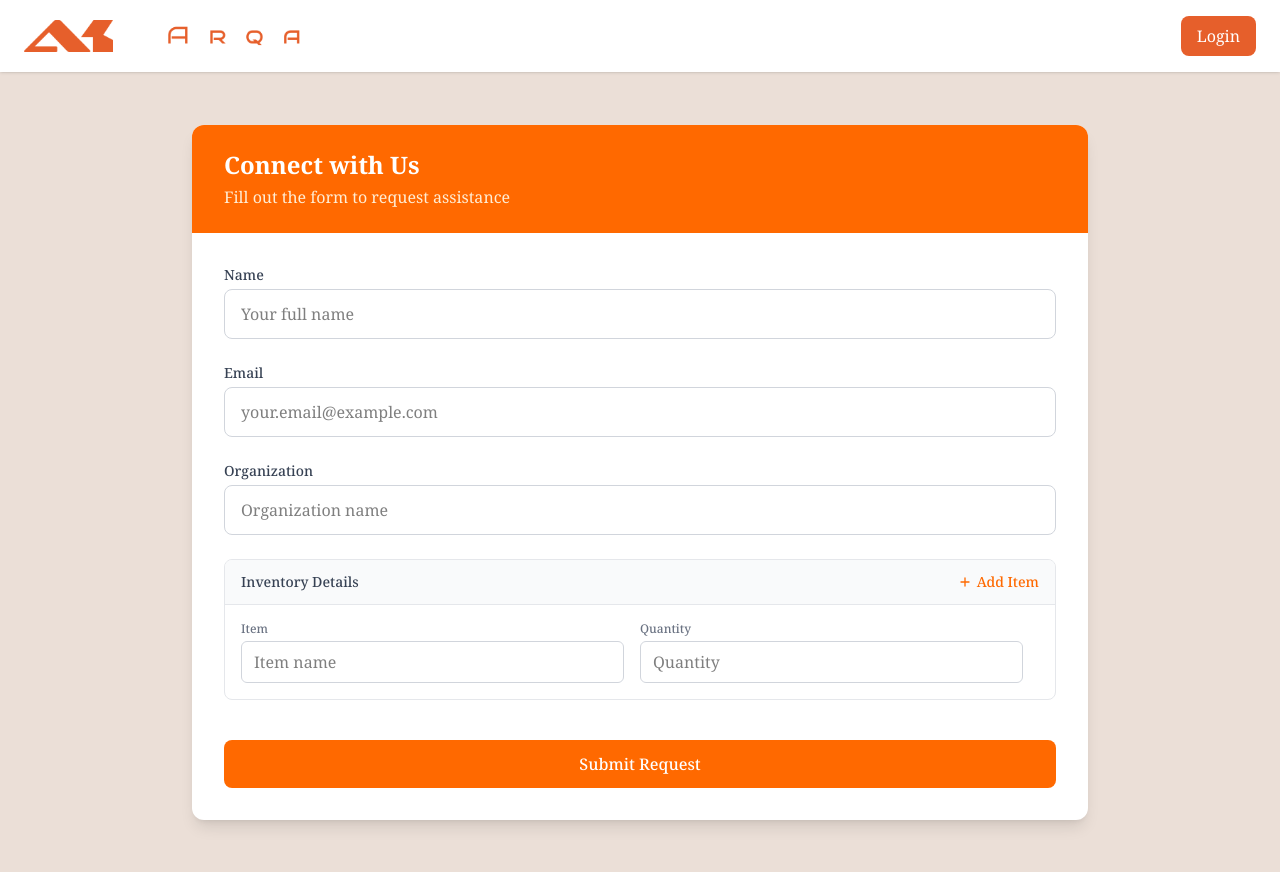
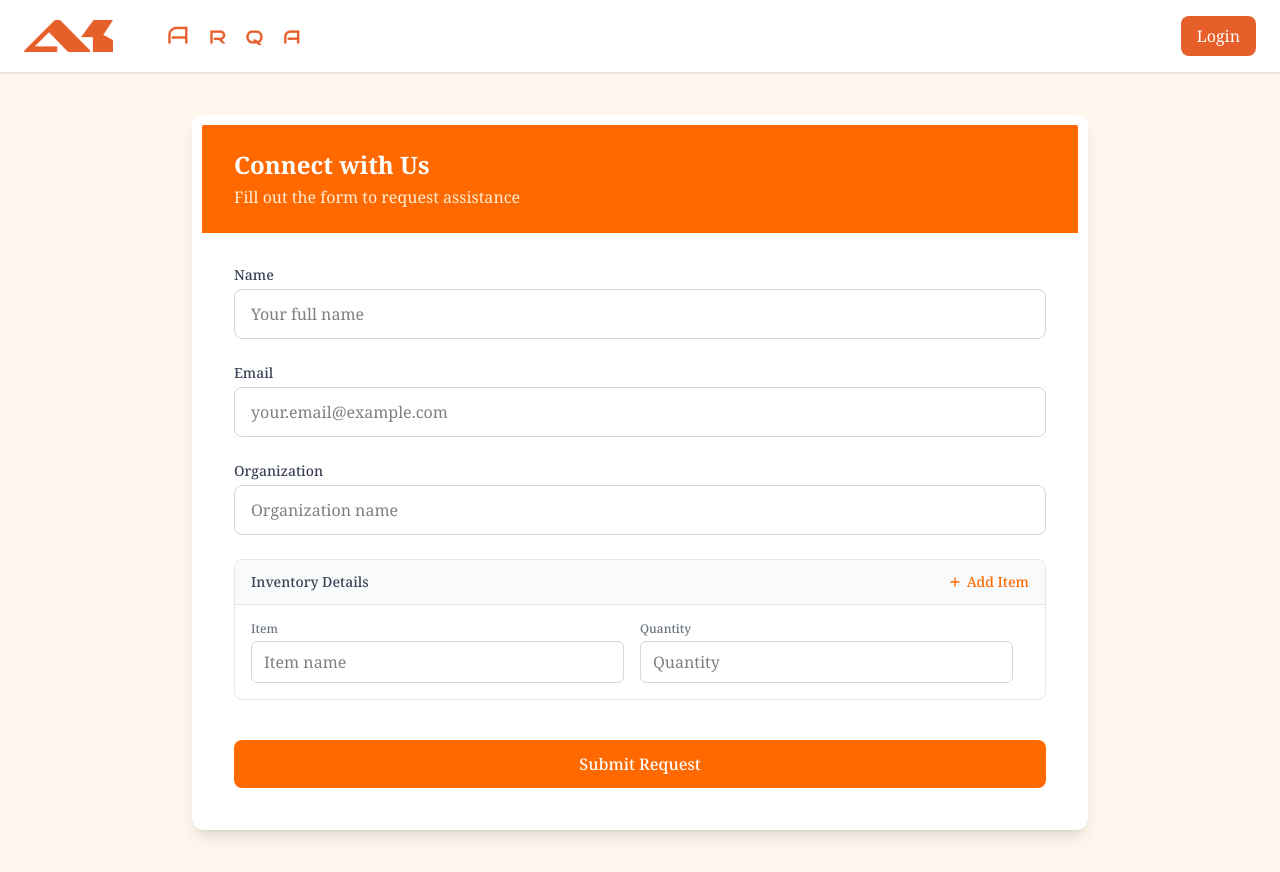
Before and after one commit to SHREYA-2k5/arqa, a React (Vite) app in the folder client/: page /Connect in a window 1280 px wide. Built offline with nearby package versions, Linux system fonts and the light colour scheme.

Commit message:
SMALLFIX

```diff
--- a/client/src/pages/DashPage.jsx
+++ b/client/src/pages/DashPage.jsx
@@ -228,7 +228,7 @@
 
           {/* Donate Section */}
           {!isLoading && activeTab === 'donate' && (
-            <div className="bg-white rounded-lg shadow-md p-6 mb-6 border border-orange-100">
+            <div >
               <Connect/>
             </div>
           )}
--- a/client/src/pages/connect.jsx
+++ b/client/src/pages/connect.jsx
@@ -69,8 +69,8 @@
   };
 
   return (
-    <div className="min-h-screen bg-[#EBDFD7] flex items-center justify-center p-4">
-      <div className="w-full max-w-4xl bg-white rounded-xl shadow-lg overflow-hidden">
+    <div className="min-h-screen bg-orange-50 flex items-center justify-center p-4">
+      <div className="w-full max-w-4xl bg-white rounded-xl shadow-lg overflow-hidden border-10 border-white">
         {/* Header */}
         <div className="bg-orange-500 px-8 py-6">
           <h2 className="text-2xl font-bold text-white">Connect with Us</h2>
```
